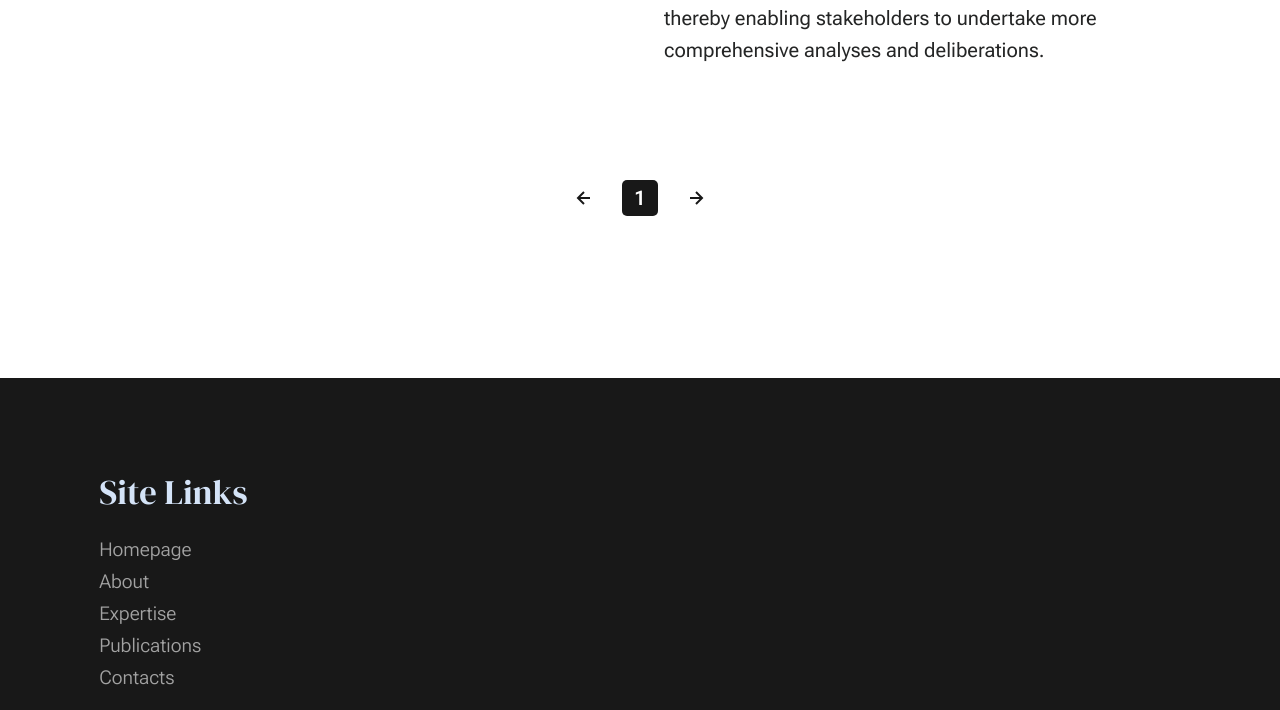
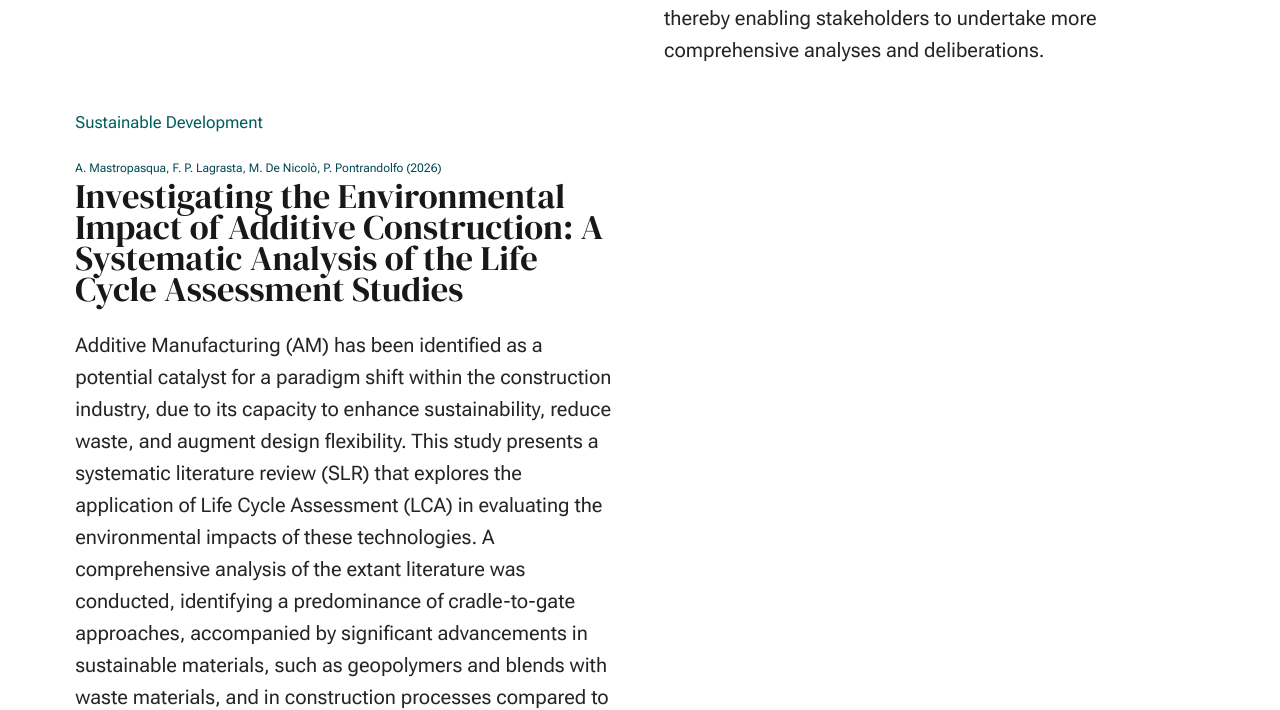
Before and after one commit to francescopaolo-lagrasta/francescopaolo-lagrasta.github.io, a plain HTML site: page publications.html in a window 1280 px wide. Shown: the part 1133-1843 px from the top of the page. Drawn offline with Linux system fonts and the light colour scheme.

Commit message:
Publication aggiornamento

```diff
--- a/publications.html
+++ b/publications.html
@@ -136,7 +136,21 @@ Sustainability reporting, a mandatory requirement in many countries and industri
                                             </p>
                                         </div>
                                     </div> <!-- end blog-card -->
+                                    <div class="grid-list-items__item blog-card">
+                                        <div class="blog-card__header">
+                                            <div class="blog-card__cat-links">
+                                                <a>Sustainable Development</a>
+                                            </div>
+                                            <a class="blog-card_authors">A. Mastropasqua, F. P. Lagrasta, M. De Nicolò, P. Pontrandolfo (2026)</a>
+                                            <h3 class="blog-card__title"><a href="https://link.springer.com/article/10.1007/s11365-024-00977-3">Investigating the Environmental Impact of Additive Construction: A Systematic Analysis of the Life Cycle Assessment Studies</a></h3>
+                                        </div>
+                                        <div class="blog-card__text">
+                                            <p>
+                                                Additive Manufacturing (AM) has been identified as a potential catalyst for a paradigm shift within the construction industry, due to its capacity to enhance sustainability, reduce waste, and augment design flexibility. This study presents a systematic literature review (SLR) that explores the application of Life Cycle Assessment (LCA) in evaluating the environmental impacts of these technologies. A comprehensive analysis of the extant literature was conducted, identifying a predominance of cradle-to-gate approaches, accompanied by significant advancements in sustainable materials, such as geopolymers and blends with waste materials, and in construction processes compared to traditional techniques. The study highlights multiple challenges, including the necessity to align LCA design choices (e.g., functional unit, system boundaries) with the specificities of 3D-printed construction systems. A graphical framework was developed to synthesize and interrelate the results obtained, with the aim of guiding future research and professional practice.
+                                            </p>
 
+                                        </div>
+                                    </div> <!-- end blog-card -->
                                 </div> <!-- grid-list-items -->
                             <!-- </div>     -->
 
```
Also changed, not shown: 2 other files.
